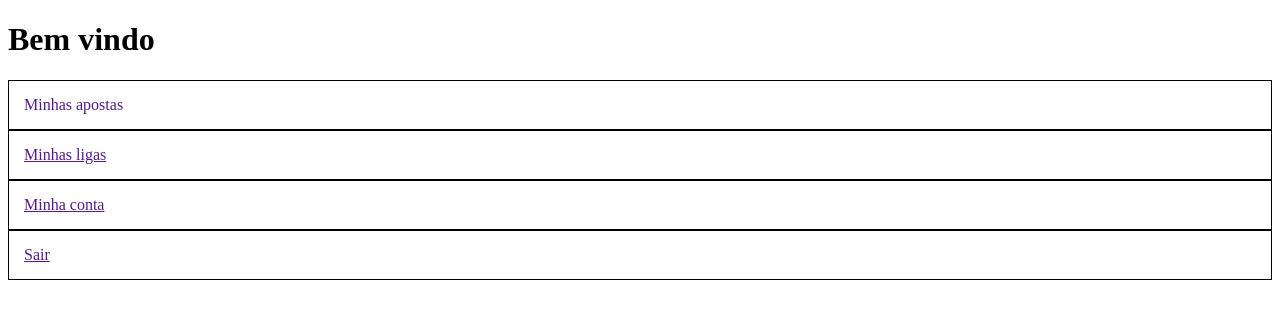
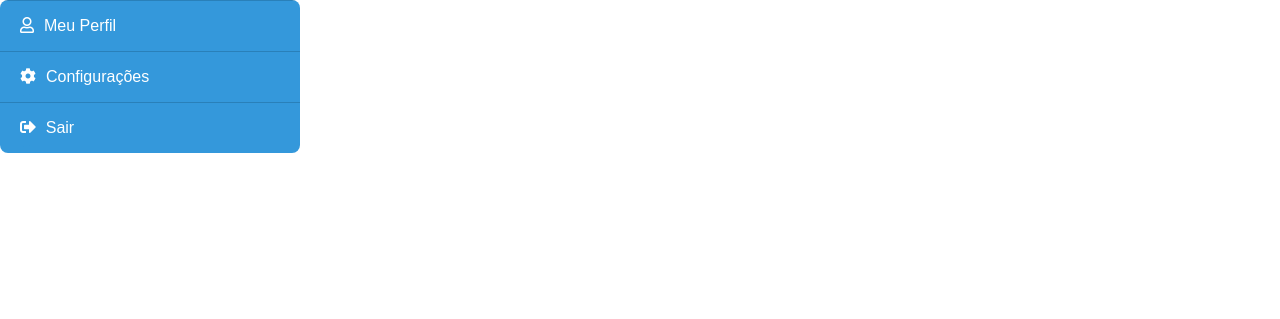
Before and after one commit to deividss23/projetoNBA, a PHP site: page /telainicial.html in a window 1280 px wide. Shown: the top 319 px of the page. Run offline with PHP 8.4, Linux system fonts and the light colour scheme; some libraries are stand-ins or nearby versions.

Commit message:
Add files via upload

```diff
--- a/Projeto-NBA/css/style.css
+++ b/Projeto-NBA/css/style.css
@@ -42,11 +42,6 @@ font-family: 16px sans-serif;
   font-family: cursive;
 }
 
-#menu
-{
-  background: #6E6E6E;
-  padding: 18px;
-}
 
 .linkmenu
 {
@@ -136,11 +131,6 @@ font-family: 16px sans-serif;
 }
 
 
-
-
-
-
-
 #fundo1
 {
   background-color: #536878;
@@ -171,3 +161,77 @@ font-family: 16px sans-serif;
   transition: 0.1s;
   color: black;
 }
+
+*{
+  margin: 0;
+  padding: 0;
+  font-family: sans-serif;
+  list-style: none;
+  text-decoration: none;
+}
+
+.middle{
+  position: absolute;
+
+
+}
+.menu{
+  width: 300px;
+  border-radius: 8px;
+  overflow: hidden;
+}
+.item{
+  border-top: 1px solid #2980b9;
+  overflow: hidden;
+}
+.btn{
+  display: block;
+  padding: 16px 20px;
+  background: #3498db;
+  color: white;
+  position: relative;
+}
+.btn:before{
+  content: "";
+  position: absolute;
+  width: 14px;
+  height: 14px;
+  background:#3498db;
+  left: 20px;
+  bottom: -7px;
+  transform: rotate(45deg);
+}
+.btn i{
+  margin-right: 10px;
+}
+.smenu{
+  background: #333;
+  overflow: hidden;
+  transition: max-height 0.3s;
+  max-height: 0;
+}
+.smenu a{
+  display: block;
+  padding: 16px 26px;
+  color: white;
+  font-size: 14px;
+  margin: 4px 0;
+  position: relative;
+}
+.smenu a:before{
+  content: "";
+  position: absolute;
+  width: 6px;
+  height: 100%;
+  background: #3498db;
+  left: 0;
+  top: 0;
+  transition: 0.3s;
+  opacity: 0;
+}
+.smenu a:hover:before{
+  opacity: 1;
+}
+.item:target .smenu{
+  max-height: 10em;
+}
--- a/Projeto-NBA/telainicial.html
+++ b/Projeto-NBA/telainicial.html
@@ -1,25 +1,43 @@
 <!DOCTYPE html>
+<html lang="pt-br" dir="ltr">
+  <head>
+    <meta charset="utf-8">
+    <title>Bolão NBA - Tela Inicial</title>
+    <link rel="stylesheet" href="css/style.css">
+    <link rel="stylesheet" href="https://use.fontawesome.com/releases/v5.3.1/css/all.css">
+  </head>
+  <body class="telainicial">
+    <div class="middle">
+      <div class="menu">
+        <li class="item" id='profile'>
+          <a href="#profile" class="btn"><i class="far fa-user"></i>Meu Perfil</a>
+          <div class="smenu">
+            <a href="#">Minhas apostas</a>
+            <a href="#">Minhas ligas</a>
+          </div>
+        </li>
 
-<html lang="pt-br">
+        <!--<li class="item" id="messages">
+          <a href="#messages" class="btn"><i class="far fa-envelope"></i>Messages</a>
+          <div class="smenu">
+            <a href="#">new</a>
+            <a href="#">Sent</a>
+            <a href="#">Spam</a>
+          </div>
+        </li>-->
 
-	<head>
-		<meta charset="utf-8">
-		<title> Bolão NBA - Página Inicial</title>
-		<link href="css/style.css" rel="stylesheet">
-		<link href="css/buttons.css" rel="stylesheet">
-		<link rel="icon" type="image.png" href="imagens/icon.png">
-	</head>
+        <li class="item" id="settings">
+          <a href="#settings" class="btn"><i class="fas fa-cog"></i>Configurações</a>
+          <div class="smenu">
+            <a href="#">Mudar senha</a>
+            <a href="#">Alguma outra configuração</a>
+          </div>
+        </li>
 
-	<body>
-			<h1>Bem vindo</h1>
-
-			<ul id="menuinicial">
-				<li class="confmenu"> <a class="link" href=""> Minhas apostas</a> </li>
-				<li class="confmenu"> <a href=""> Minhas ligas</a> </li>
-				<li class="confmenu"> <a href=""> Minha conta</a> </li>
-				<li class="confmenu"> <a href=""> Sair</a> </li>
-
-			</ul>
-	</body>
-
+        <li class="item">
+          <a class="btn" href="#"><i class="fas fa-sign-out-alt"></i>Sair</a>
+        </li>
+      </div>
+    </div>
+  </body>
 </html>
```
